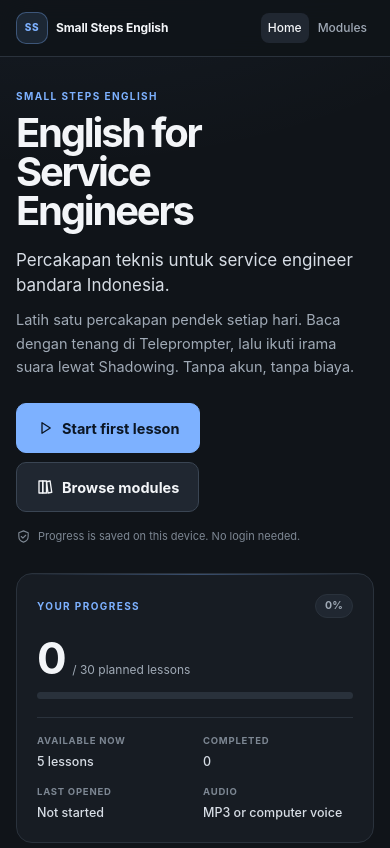
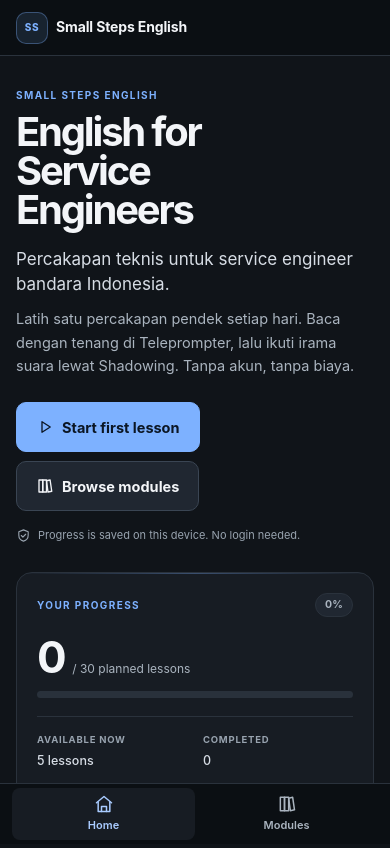
Before and after one commit to satudjiwa/english-learning-app, a website: page index.html in a window 390 px wide. Shown: the top 848 px of the page. Drawn offline with Linux system fonts and the light colour scheme.

Commit message:
fix: remove blue overlay and add mobile-safe shell

```diff
--- a/index.html
+++ b/index.html
@@ -2,7 +2,7 @@
 <html lang="id">
 <head>
   <meta charset="utf-8">
-  <meta name="viewport" content="width=device-width, initial-scale=1">
+  <meta name="viewport" content="width=device-width, initial-scale=1, viewport-fit=cover">
   <meta name="theme-color" content="#101419">
   <meta name="description" content="Small Steps English — latihan percakapan teknis untuk service engineer bandara Indonesia. Teleprompter dan Shadowing dengan satu pelajaran lengkap.">
   <meta name="color-scheme" content="dark">
@@ -36,6 +36,17 @@
     </div>
   </main>
 
+  <nav class="bottom-nav" aria-label="Primary navigation">
+    <a href="#/" data-nav="home">
+      <span data-bottom-icon="home" aria-hidden="true"></span>
+      <span>Home</span>
+    </a>
+    <a href="#/modules" data-nav="modules">
+      <span data-bottom-icon="modules" aria-hidden="true"></span>
+      <span>Modules</span>
+    </a>
+  </nav>
+
   <footer class="site-footer">
     <span>Small Steps English · English for Service Engineers</span>
     <span>Progress stays on this device. No account needed.</span>
--- a/js/app.js
+++ b/js/app.js
@@ -5,9 +5,15 @@ import { teleprompterView } from "./views/teleprompter.js";
 import { shadowingView } from "./views/shadowing.js";
 import { notFoundView } from "./views/not-found.js";
 import { esc } from "./utils.js";
+import { icon } from "./icons.js";
 
 const app = document.querySelector("#app");
 const navLinks = [...document.querySelectorAll("[data-nav]")];
+
+document.querySelectorAll("[data-bottom-icon]").forEach(node => {
+  const name = node.dataset.bottomIcon === "home" ? "home" : "library";
+  node.innerHTML = icon(name, 20);
+});
 let cleanupCurrent = () => {};
 let navigationToken = 0;
 
--- a/styles.css
+++ b/styles.css
@@ -11,8 +11,8 @@
   --surface-3: #28313c;
   --text: #f3f5f8;
   --text-soft: #d7dde5;
-  --muted: #a0aab6;
-  --muted-2: #7d8793;
+  --muted: #aab4bf;
+  --muted-2: #98a3af;
   --line: #2a323c;
   --line-strong: #3a4553;
   --accent: #7db1ff;
@@ -29,6 +29,7 @@
   --font: "Inter", "Segoe UI", system-ui, -apple-system, BlinkMacSystemFont, "Helvetica Neue", Arial, sans-serif;
   --mono: ui-monospace, SFMono-Regular, Menlo, Consolas, "Liberation Mono", monospace;
   --page: 1120px;
+  --bottom-nav-height: 60px;
 }
 
 *,
@@ -39,7 +40,9 @@
 
 html {
   color-scheme: dark;
+  background: var(--bg-deep);
   -webkit-text-size-adjust: 100%;
+  overscroll-behavior-y: none;
 }
 
 body {
@@ -48,13 +51,13 @@ body {
   min-height: 100dvh;
   display: flex;
   flex-direction: column;
-  background:
-    radial-gradient(900px 520px at 12% -8%, rgba(125, 177, 255, 0.075), transparent 62%),
-    var(--bg);
+  padding-bottom: calc(var(--bottom-nav-height) + env(safe-area-inset-bottom));
+  background: var(--bg);
   color: var(--text);
   font-family: var(--font);
   font-size: 16px;
   line-height: 1.55;
+  overscroll-behavior-y: none;
   -webkit-font-smoothing: antialiased;
   text-rendering: optimizeLegibility;
 }
@@ -168,11 +171,10 @@ pre {
   align-items: center;
   justify-content: space-between;
   gap: 16px;
-  padding: 12px clamp(16px, 4vw, 32px);
+  min-height: 56px;
+  padding: max(10px, env(safe-area-inset-top)) clamp(16px, 4vw, 32px) 10px;
   border-bottom: 1px solid var(--line);
-  background: rgba(16, 20, 25, 0.9);
-  backdrop-filter: blur(14px);
-  -webkit-backdrop-filter: blur(14px);
+  background: var(--bg-deep);
 }
 
 .brand {
@@ -206,11 +208,9 @@ pre {
 }
 
 .brand-copy strong {
-  overflow: hidden;
   font-size: 14px;
   font-weight: 650;
   letter-spacing: -0.01em;
-  text-overflow: ellipsis;
   white-space: nowrap;
 }
 
@@ -229,10 +229,13 @@ pre {
 }
 
 .site-nav a {
+  display: inline-flex;
+  align-items: center;
+  min-height: 44px;
   padding: 7px 11px;
   border-radius: var(--radius-sm);
   color: var(--muted);
-  font-size: 13px;
+  font-size: 14px;
   font-weight: 550;
   text-decoration: none;
   transition: color 0.15s ease, background 0.15s ease;
@@ -246,6 +249,44 @@ pre {
 .site-nav a[aria-current="page"] {
   color: var(--text);
   background: var(--surface-2);
+}
+
+.bottom-nav {
+  position: fixed;
+  right: 0;
+  bottom: 0;
+  left: 0;
+  z-index: 40;
+  display: grid;
+  grid-template-columns: repeat(2, minmax(0, 1fr));
+  min-height: var(--bottom-nav-height);
+  padding: 4px 12px max(4px, env(safe-area-inset-bottom));
+  border-top: 1px solid var(--line);
+  background: var(--bg-deep);
+}
+
+.bottom-nav a {
+  display: flex;
+  flex-direction: column;
+  align-items: center;
+  justify-content: center;
+  gap: 3px;
+  min-height: 52px;
+  border-radius: var(--radius-sm);
+  color: var(--muted);
+  font-size: 11px;
+  font-weight: 600;
+  text-decoration: none;
+}
+
+.bottom-nav a[aria-current="page"] {
+  background: var(--surface);
+  color: var(--accent-strong);
+}
+
+.bottom-nav svg {
+  width: 20px;
+  height: 20px;
 }
 
 .site-footer {
@@ -256,7 +297,7 @@ pre {
   padding: 20px clamp(16px, 4vw, 32px);
   border-top: 1px solid var(--line);
   color: var(--muted-2);
-  font-size: 11px;
+  font-size: 12px;
 }
 
 .noscript-note {
@@ -285,8 +326,8 @@ pre {
   align-items: center;
   justify-content: center;
   gap: 8px;
-  min-height: 42px;
-  padding: 9px 15px;
+  min-height: 44px;
+  padding: 10px 15px;
   border: 1px solid transparent;
   border-radius: 10px;
   background: transparent;
@@ -334,9 +375,9 @@ pre {
 }
 
 .btn-sm {
-  min-height: 34px;
-  padding: 6px 10px;
-  font-size: 12px;
+  min-height: 44px;
+  padding: 8px 10px;
+  font-size: 13px;
 }
 
 .btn-lg {
@@ -1314,10 +1355,17 @@ body[data-route="teleprompter"] {
   overflow: hidden;
 }
 
+body[data-route="teleprompter"],
+body[data-route="shadowing"] {
+  padding-bottom: 0;
+}
+
 body[data-route="teleprompter"] .site-header,
 body[data-route="teleprompter"] .site-footer,
+body[data-route="teleprompter"] .bottom-nav,
 body[data-route="shadowing"] .site-header,
-body[data-route="shadowing"] .site-footer {
+body[data-route="shadowing"] .site-footer,
+body[data-route="shadowing"] .bottom-nav {
   display: none;
 }
 
@@ -1338,9 +1386,7 @@ body[data-route="shadowing"] .app-main {
   height: 100vh;
   height: 100dvh;
   overflow: hidden;
-  background:
-    radial-gradient(1000px 500px at 50% -20%, rgba(125, 177, 255, 0.06), transparent 65%),
-    #0c1015;
+  background: var(--bg-deep);
 }
 
 .tp-page > * {
@@ -1351,10 +1397,10 @@ body[data-route="shadowing"] .app-main {
   display: flex;
   align-items: center;
   gap: 10px;
-  min-height: 52px;
-  padding: 8px clamp(10px, 3vw, 22px);
+  min-height: 56px;
+  padding: max(8px, env(safe-area-inset-top)) clamp(10px, 3vw, 22px) 8px;
   border-bottom: 1px solid var(--line);
-  background: rgba(16, 20, 25, 0.94);
+  background: var(--bg-deep);
 }
 
 .mode-back {
@@ -1362,10 +1408,11 @@ body[data-route="shadowing"] .app-main {
   align-items: center;
   gap: 1px;
   flex: none;
+  min-height: 44px;
   padding: 6px 8px 6px 2px;
   border-radius: var(--radius-sm);
   color: var(--muted);
-  font-size: 11.5px;
+  font-size: 13px;
   font-weight: 600;
   text-decoration: none;
 }
@@ -1607,9 +1654,14 @@ input[type="range"] {
 }
 
 .sh-page .mode-bar {
-  padding-right: 0;
-  padding-left: 0;
-  background: transparent;
+  position: sticky;
+  top: 0;
+  z-index: 30;
+  margin-right: calc(-1 * clamp(14px, 3vw, 28px));
+  margin-left: calc(-1 * clamp(14px, 3vw, 28px));
+  padding-right: clamp(14px, 3vw, 28px);
+  padding-left: clamp(14px, 3vw, 28px);
+  background: var(--bg-deep);
 }
 
 .sh-layout {
@@ -2006,18 +2058,33 @@ input[type="range"] {
   }
 }
 
+@media (max-width: 760px) {
+  .site-nav {
+    display: none;
+  }
+
+  .site-header {
+    justify-content: flex-start;
+  }
+}
+
+@media (min-width: 761px) {
+  .bottom-nav {
+    display: none;
+  }
+
+  body {
+    padding-bottom: 0;
+  }
+}
+
 @media (max-width: 640px) {
   .brand-copy small {
     display: none;
   }
 
   .brand-copy strong {
-    font-size: 13px;
-  }
-
-  .site-nav a {
-    padding: 7px 8px;
-    font-size: 12.5px;
+    font-size: 14px;
   }
 
   .section-heading {
@@ -2103,13 +2170,7 @@ input[type="range"] {
   }
 
   .brand-copy strong {
-    max-width: 116px;
-    font-size: 12px;
-  }
-
-  .site-nav a {
-    padding: 6px 7px;
-    font-size: 12px;
+    font-size: 14px;
   }
 
   .tp-transport {
```
